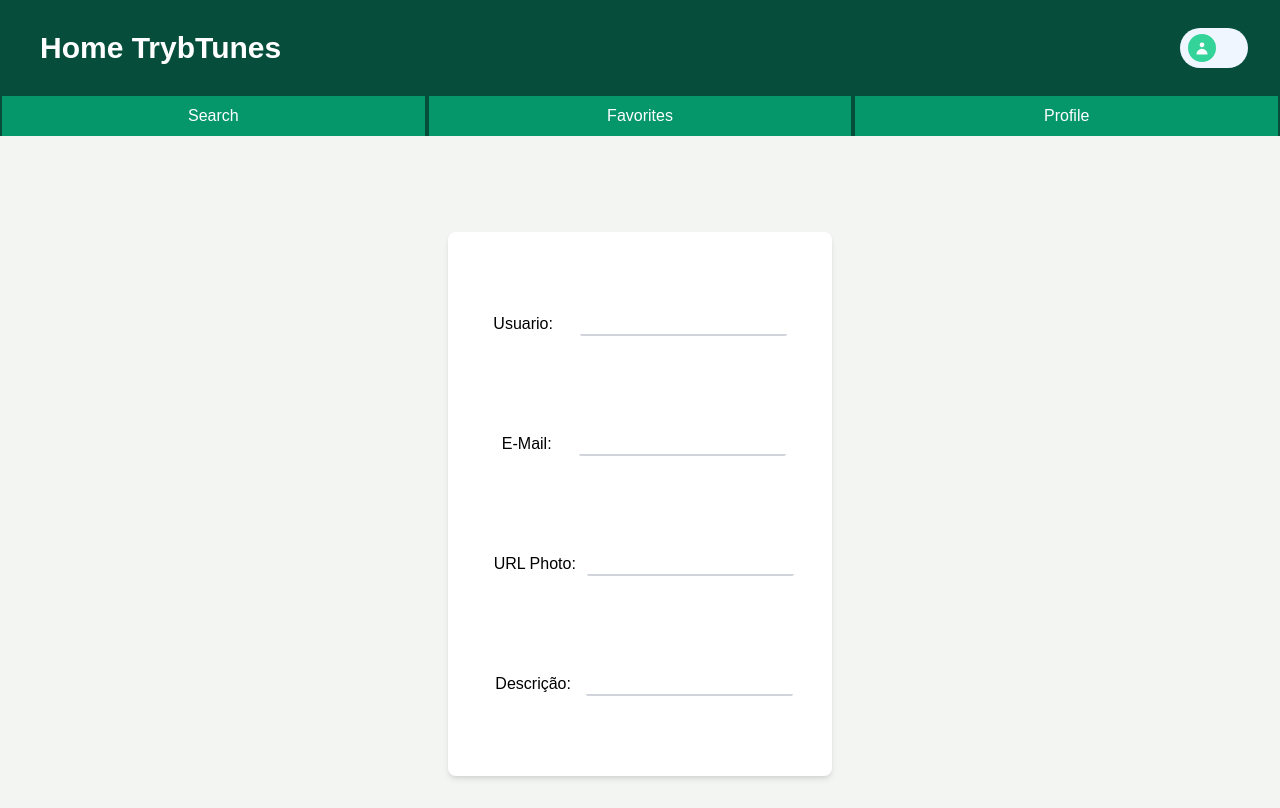
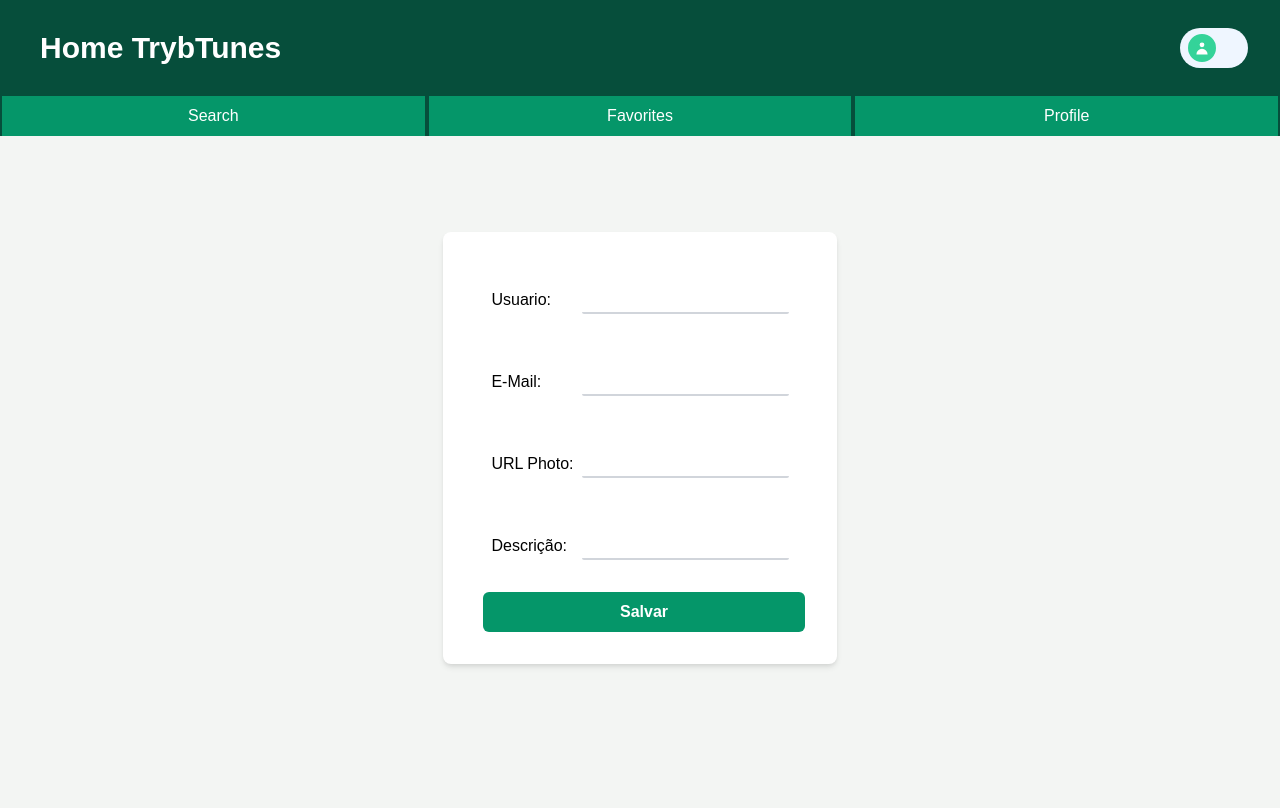
Before and after one commit to blmarquess/MyTunes, a React (Create React App) app: page /profile/edit in a window 1280 px wide. Built offline with nearby package versions, Linux system fonts and the light colour scheme.

Commit message:
Feat: EditProfile component class make

```diff
--- a/src/pages/Profile.jsx
+++ b/src/pages/Profile.jsx
@@ -6,28 +6,18 @@ import { getUser } from '../services/userAPI';
 export default class Profile extends React.Component {
   constructor() {
     super();
-    this.state = {
-      user: {},
-      loading: false,
-    };
+    this.state = { loading: false };
   }
 
-  componentDidMount() {
-    this.getProfileInfos();
-  }
+  componentDidMount() { this.getProfileInfos(); }
 
   getProfileInfos = async () => {
     const user = await getUser();
-    this.setState(() => ({ user, loading: false }));
+    this.setState(() => ({ ...user, loading: false }));
   }
 
   render() {
-    const { user: {
-      name,
-      email,
-      description,
-      image,
-    }, loading } = this.state;
+    const { name, email, description, image, loading } = this.state;
     return (
       <div data-testid="page-profile">
         <Header />
@@ -56,20 +46,24 @@ export default class Profile extends React.Component {
                     src={ image }
                     alt="PhotoUser"
                   />
-                  <EditBtn />
                 </div>
+
                 <section className="flex justify-start space-x-2 my-4">
                   <span>Usuario:</span>
                   <span>{ name }</span>
                 </section>
+
                 <section className="flex justify-start space-x-2 my-4">
                   <span>E-Mail:</span>
                   <span>{ email }</span>
                 </section>
+
                 <section className="flex flex-wrap justify-start space-x-2 my-4">
                   <span>Descrição:</span>
                   <span>{ description }</span>
                 </section>
+
+                <EditBtn />
               </section>
             </section>
           )}
--- a/src/pages/ProfileEdit.jsx
+++ b/src/pages/ProfileEdit.jsx
@@ -1,15 +1,33 @@
 import React from 'react';
 import Header from '../components/Header';
+import { getUser, updateUser } from '../services/userAPI';
 
-const styledLabel = 'flex justify-around my-4 py-8';
+const styledLabel = 'flex justify-between px-4 py-6 w-full';
 const styledInput = `-shadow-lg border-b-2 border-gray-300 rounded-sm
-  outline-none w-auto -mt-2`;
+  outline-none w-wull ml-2`;
 
-export default () => (
+export default class ProfileEdit extends React.Component {
+  constructor() {
+    super();
+    this.state = { loading: true, user: '' };
+  }
+
+  componentDidMount() { this.getUserInfos(); }
+
+  getUserInfos = async () => {
+    const atualInfo = await getUser();
+    this.setState(() => ({ ...atualInfo, loading: false }));
+  }
+
+  // updateUser()
+
+  render() {
+    const { loading, user } = this.state;
+    return (
       <div>
         <Header />
         <div data-testid="page-profile-edit">
-      {false ? (
+          {loading ? (
             <div
               className="flex justify-center p-4 space-x-2 pulse text-xl
             items-center"
@@ -24,14 +42,15 @@ export default () => (
             : (
               <section className="flex justify-center items-center mt-16 p-8">
                 <section
-              className="grid grid-cols-1 p-8 rounded-lg w-96 space-x-2
-                justify-center items-center bg-white shadow-md"
+                  className="grid grid-cols-1 p-8 rounded-lg w-wull gap-2
+                justify-between items-center bg-white shadow-md"
                 >
                   <section className={ styledLabel }>
                     <span>Usuario:</span>
                     <input
                       type="text"
                       data-testid="edit-input-name"
+                      value={ user.name }
                       className={ styledInput }
                     />
                   </section>
@@ -41,6 +60,7 @@ export default () => (
                     <input
                       type="text"
                       data-testid="edit-input-email"
+                      value={ user.email }
                       className={ styledInput }
                     />
                   </section>
@@ -50,6 +70,7 @@ export default () => (
                     <input
                       type="text"
                       data-testid="edit-input-image"
+                      value={ user.image }
                       className={ styledInput }
                     />
                   </section>
@@ -59,13 +80,23 @@ export default () => (
                     <input
                       type="text"
                       data-testid="edit-input-description"
+                      value={ user.description }
                       className={ styledInput }
                     />
                   </section>
 
+                  <div
+                    data-testid="edit-button-save"
+                    className="py-2 px-8 rounded-md bg-green-600 text-white font-bold
+                ml-2 mr-0 text-center"
+                  >
+                    Salvar
+                  </div>
                 </section>
               </section>
             )}
         </div>
       </div>
     );
+  }
+}
```
Lines whose indentation alone changed are shown as unchanged.
